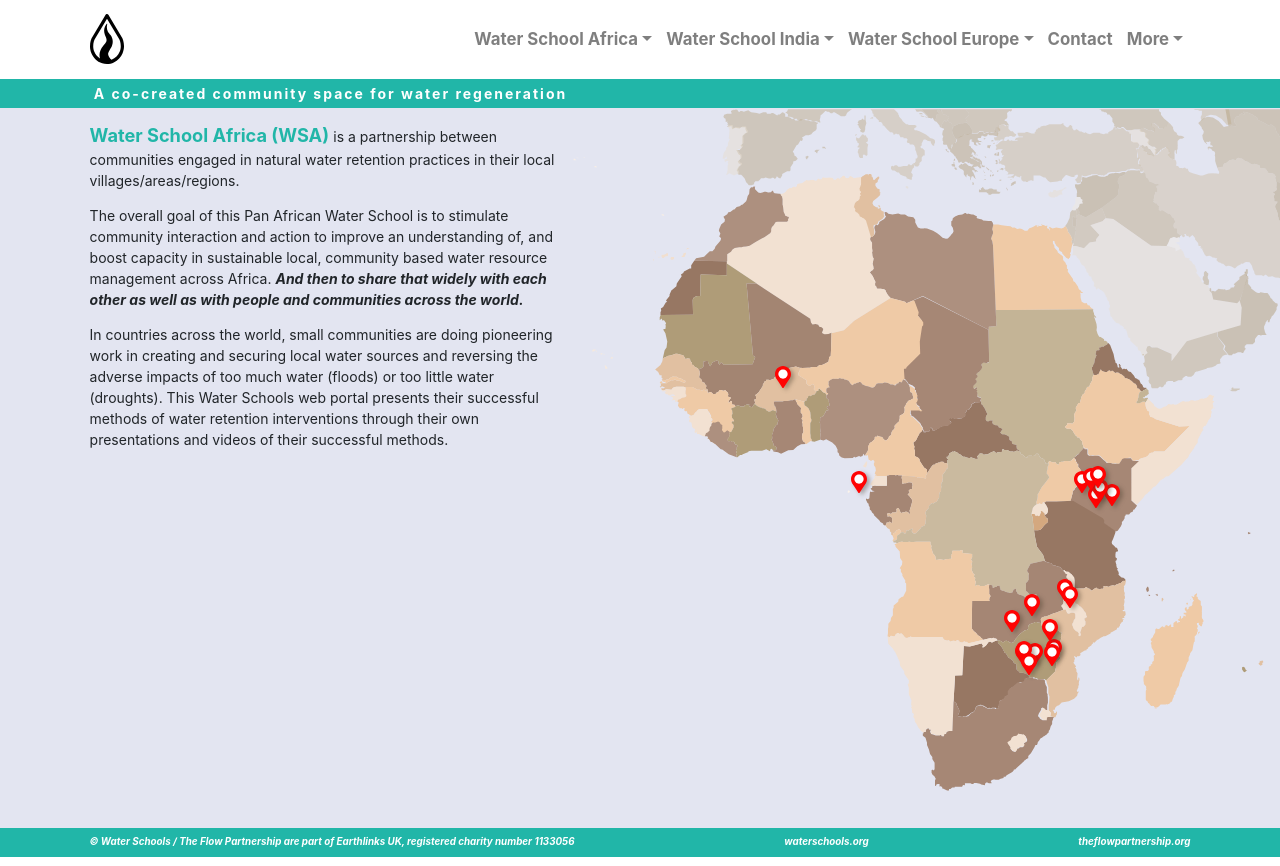
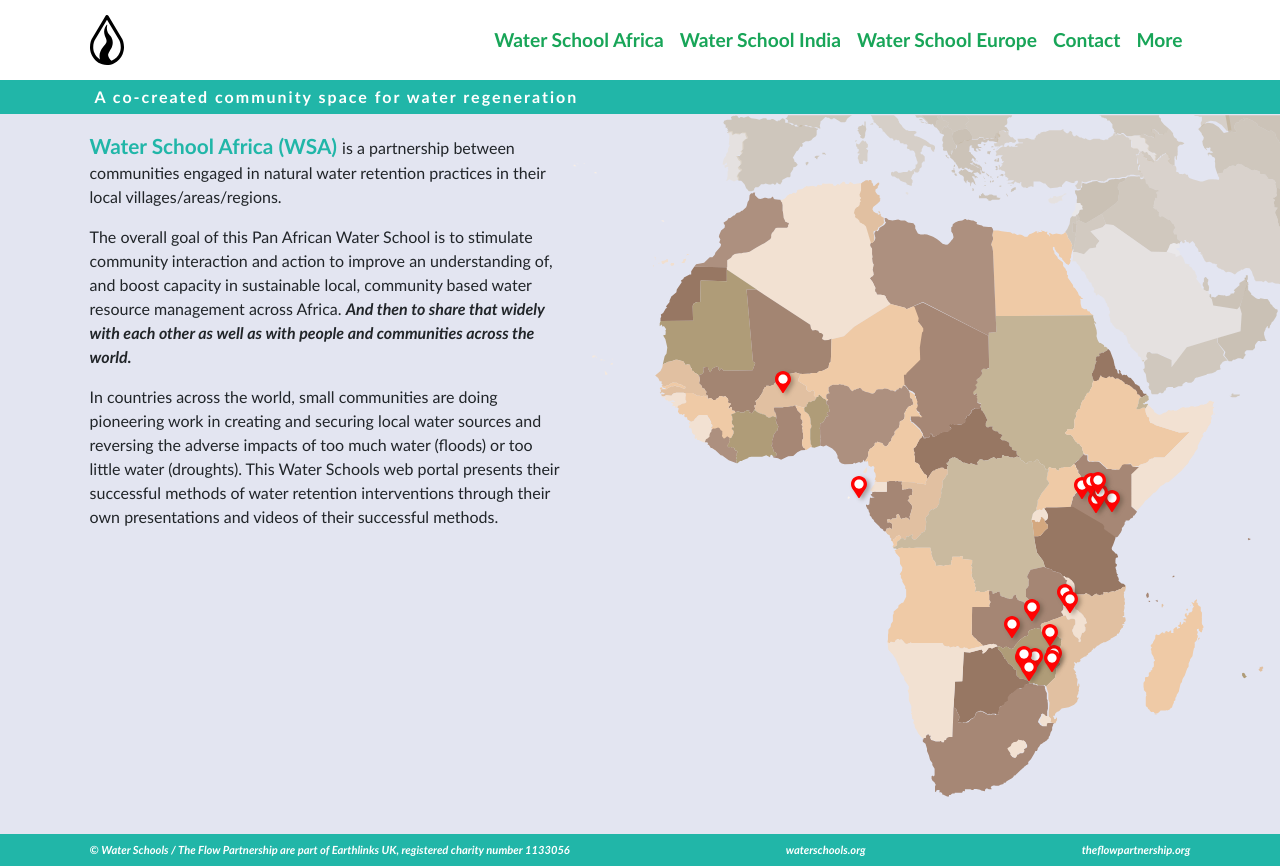
Before and after one commit to Ropeth/ws-react, a React (Vite) app: page / in a window 1280 px wide. Built offline with nearby package versions, Linux system fonts and the light colour scheme.

Commit message:
Add intro json

```diff
--- /dev/null
+++ b/public/intros.json
@@ -0,0 +1,6 @@
+{
+  "intros": {
+    "page": "africa-literacy",
+    "content": "<p><span class='h1-inline'>Water School Africa (WSA) </span>is a partnership between communities engaged in natural water retention practices in their local villages/areas/regions.</p><p>The overall goal of this Pan African Water School is to stimulate community interaction and action to improve an understanding of, and boost capacity in sustainable local, community based water resource management across Africa. <strong><em>And then to share that widely with each other as well as with people and communities across the world. </em></strong></p><p>In countries across the world, small communities are doing pioneering work in creating and securing local water sources and reversing the adverse impacts of too much water (floods) or too little water (droughts). This Water Schools web portal presents their successful methods of water retention interventions through their own presentations and videos of their successful methods.</p>"
+  }
+}
--- a/src/App.jsx
+++ b/src/App.jsx
@@ -4,7 +4,7 @@
 import "./App.css";
 import Footer from "./components/footer";
 
-import { useState } from "react";
+import { useState, useEffect } from "react";
 
 function App() {
   let [dataUrl, setDataUrl] = useState("/africa-literacy.json");
@@ -12,14 +12,19 @@
   let [map, setMap] = useState("Africa");
   let [mapImg, setMapImg] = useState("./src/assets/Africa-brown.svg");
 
-  //let [currentPin, setCurrentPin] = useState([]);
+  let [intro, setIntro] = useState([]);
+  useEffect(() => {
+    fetch("./intros.json")
+      .then((response) => response.json())
+      .then((data) => setIntro(data.intros));
+  }, []);
 
   return (
     <>
       <Header setDataUrl={setDataUrl} setMapImg={setMapImg} setMap={setMap} />
       {/* {currentPin} */}
       <div className="main">
-        <Main />
+        <Main dataUrl={dataUrl} intro={intro} />
         <Map
           dataUrl={dataUrl}
           setPins={setPins}
--- a/src/components/main.jsx
+++ b/src/components/main.jsx
@@ -1,7 +1,19 @@
-export default function Main() {
+import { useState, useEffect } from "react";
+
+export default function Main({ dataUrl, intro }) {
+  const [thisIntro, setThisIntro] = useState("unset");
+
+  useEffect(() => {
+    //const thisIntro = intro.filter((item) => item.page === "africa-literacy");
+    //const thisIntro = );
+    setThisIntro(dataUrl);
+    //setThisIntro(intro.filter((item) => item.page === "africa-literacy");
+  }, [dataUrl]);
+
   return (
-    <div className="info">
-      <p>
+    <div className="info" dangerouslySetInnerHTML={{ __html: intro.content }}>
+      {/* {thisIntro} */}
+      {/* <p>
         <span className="h1-inline">Water School Africa (WSA) </span>is a
         partnership between communities engaged in natural water retention
         practices in their local villages/areas/regions.
@@ -27,7 +39,7 @@
         (droughts). This Water Schools web portal presents their successful
         methods of water retention interventions through their own presentations
         and videos of their successful methods.
-      </p>
+      </p>  */}
     </div>
   );
 }
--- a/src/index.css
+++ b/src/index.css
@@ -1,8 +1,7 @@
 @import url("https://fonts.googleapis.com/css2?family=Montserrat&display=swap");
 
 :root {
-  font-family: Candara, "Montserrat", sans-serif;
-  font-size: 14px;
+  font-size: 16px;
   --wsblue: #21b6a8;
   --wslightblue: #d2e8f0;
   --wsgreen: #18a558;
@@ -19,7 +18,9 @@
   -webkit-font-smoothing: antialiased;
   -moz-osx-font-smoothing: grayscale;
 }
-
+body {
+  font-family: Candara, "Montserrat", sans-serif;
+}
 a {
   color: var(--wsblue);
 }
@@ -92,7 +93,7 @@
 .menu ul li:last-of-type {
 }
 .menu a {
-  font-weight: bold;
+  font-weight: 600;
   font-size: 1.2rem;
 }
 @media (prefers-color-scheme: light) {
@@ -100,8 +101,15 @@
     color: var(--wslightgreen);
   }
 }
+.navbar-light .navbar-nav .nav-link {
+  color: var(--wsgreen);
+}
 .dropdown-menu {
+  left: unset;
   right: 0;
+}
+.dropdown-toggle::after {
+  display: none;
 }
 .tagline {
   grid-area: tagline;
@@ -116,7 +124,6 @@
   font-size: 1rem;
   letter-spacing: 2px;
 }
-
 /*///////////
 // CONTENT //
 ///////////*/
```
